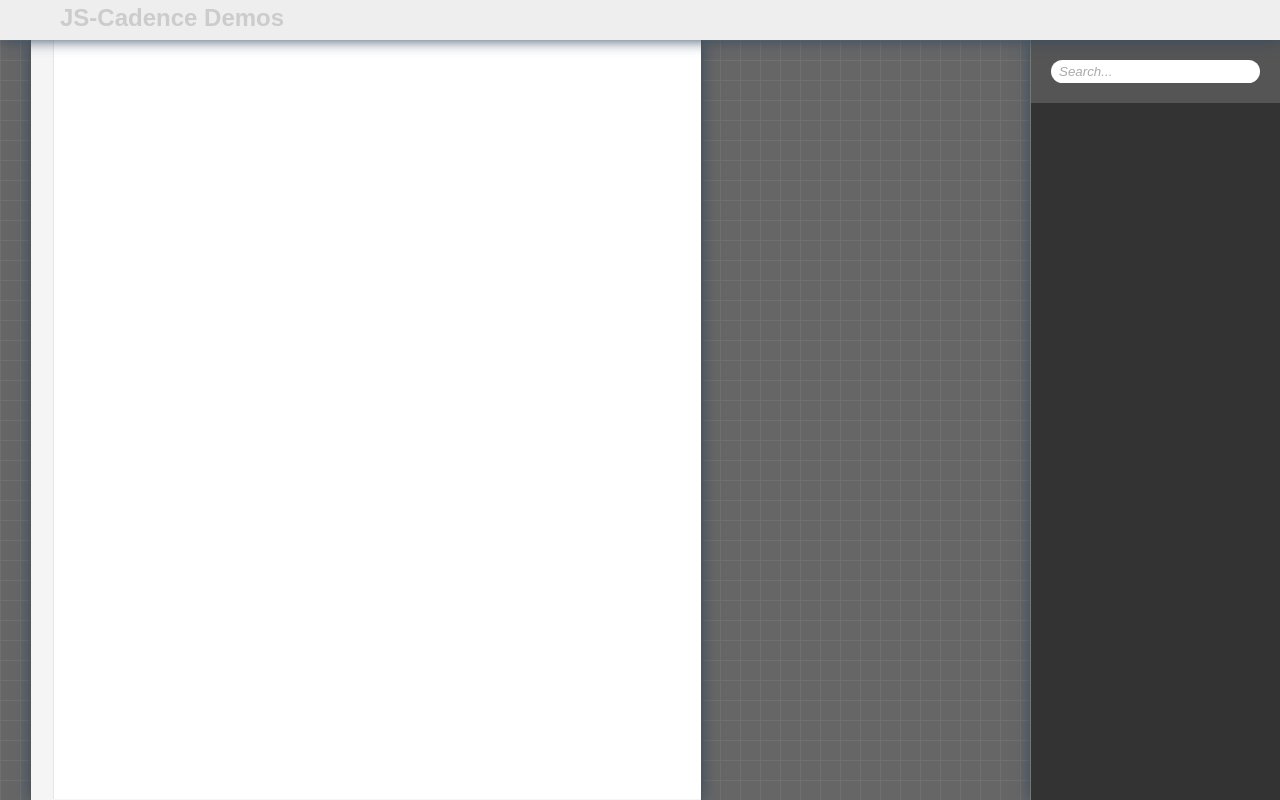
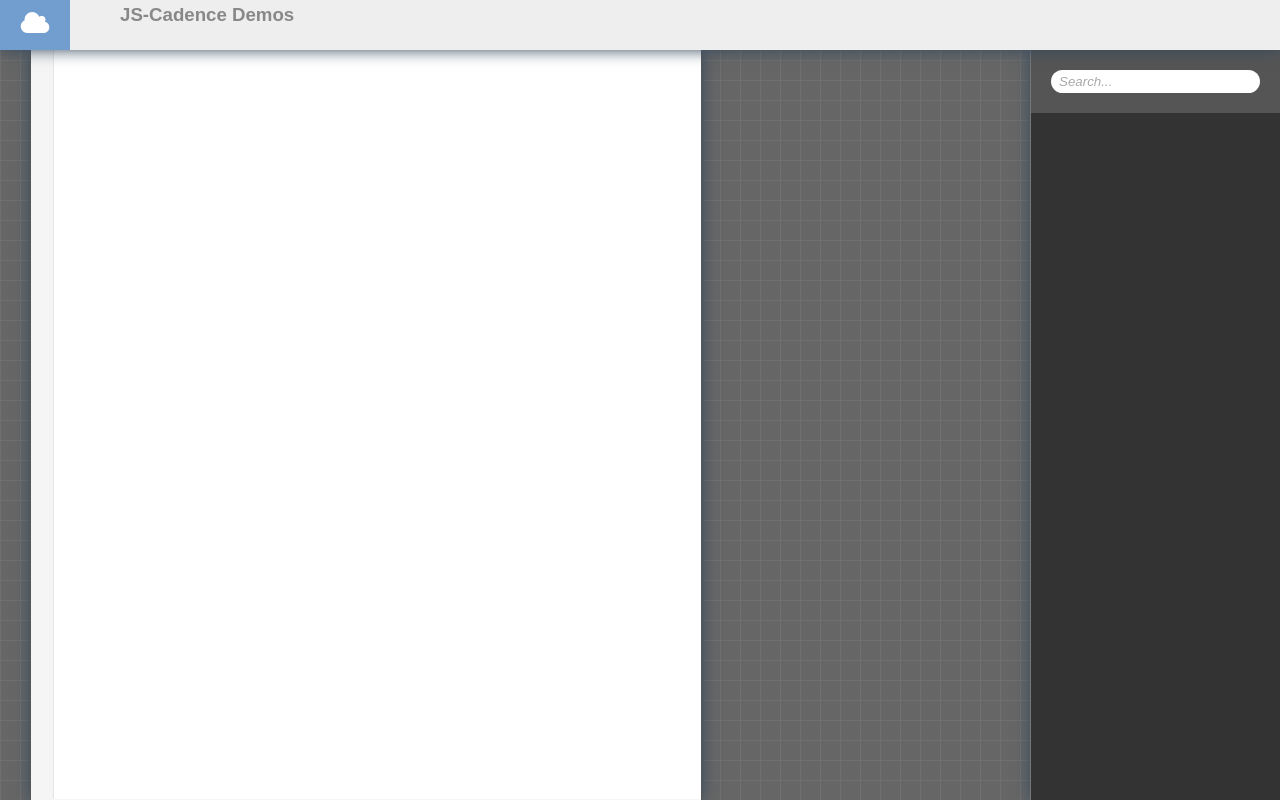
Before and after one commit to EMGroup/js-cadence, a website: page index.html in a window 1280 px wide. Drawn offline with Linux system fonts and the light colour scheme; no server answers; files whose address does not match are found by name.

Commit message:
Minor style changes

```diff
--- a/css/cadence.css
+++ b/css/cadence.css
@@ -34,11 +34,27 @@ div#menubar {
 	box-shadow: 0 0 15px #354a5f;
 }
 
+div.mainmenu {
+	margin: 0;
+	height: 50px;
+	background-color: #719ECE;
+	font-family: "FontAwesome";
+	font-size: 20pt;
+	color: white;
+	padding: 5px;
+	padding-top: 10px;
+	width: 70px;
+	float: left;
+	box-sizing: border-box;
+	text-align: center;
+}
+
 div.titletext {
+	float: left;
 	font-family: Arial, sans-serif;
-	font-size: 18pt;
-	color: #ccc;
-	margin-left: 60px;
+	font-size: 14pt;
+	color: #888;
+	margin-left: 50px;
 	font-weight: bold;
 	margin-top: 4px;
 }
--- a/index.html
+++ b/index.html
@@ -69,6 +69,7 @@
 					$.get(file, function(data) {
 						sbox.setValue(data);
 						sbox.execute();
+						$('.titletext').html(file);
 					});
 				}
 				return;
@@ -98,13 +99,14 @@
 </head>
 
 <body>
-<div id="menubar" style="position: absolute; top: 0; left: 0; right: 0; height: 40px;">
+<div id="menubar" style="position: absolute; top: 0; left: 0; right: 0; height: 50px;">
+<div class="mainmenu">&#xf0c2;</div>
 <div class="titletext">JS-Cadence Demos</div>
 </div>
-<div id="cterminal" style="position: absolute; top: 40px; left: 30px; width: 670px; bottom: 0;">
+<div id="cterminal" style="position: absolute; top: 50px; left: 30px; width: 670px; bottom: 0;">
 </div>
-<div id="svgout" style="position: absolute; top: 40px; right: 250px; bottom: 0; left: 700px;"></div>
-<div id="cbrowse" style="position: absolute; top: 40px; width: 250px; right: 0; bottom: 0;">
+<div id="svgout" style="position: absolute; top: 50px; right: 250px; bottom: 0; left: 700px;"></div>
+<div id="cbrowse" style="position: absolute; top: 50px; width: 250px; right: 0; bottom: 0;">
 <div id="searchouter"><input type="text" id="search" placeholder="Search..."></input></div>
 <div id="searchresults"></div>
 </div>
```
